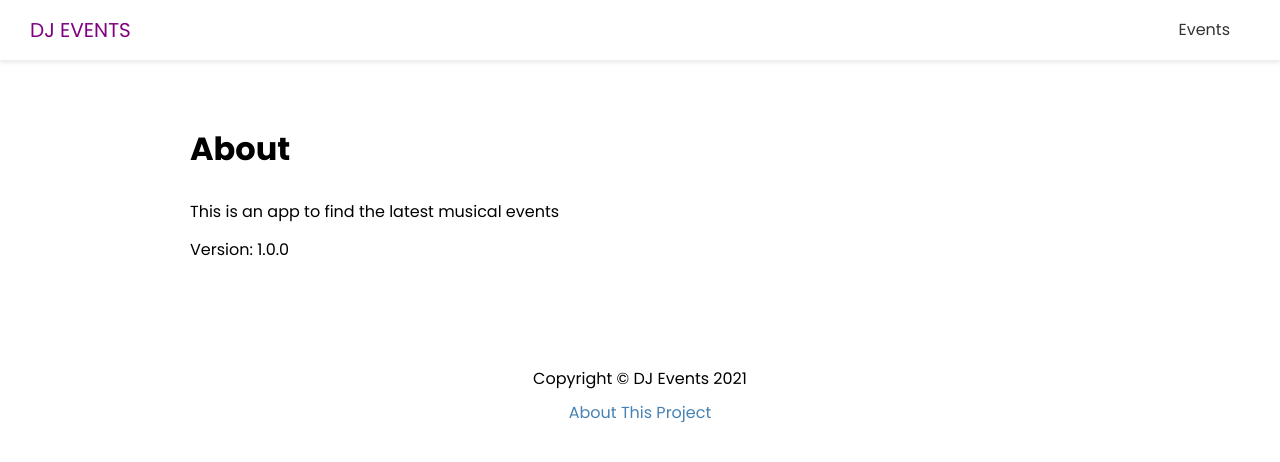
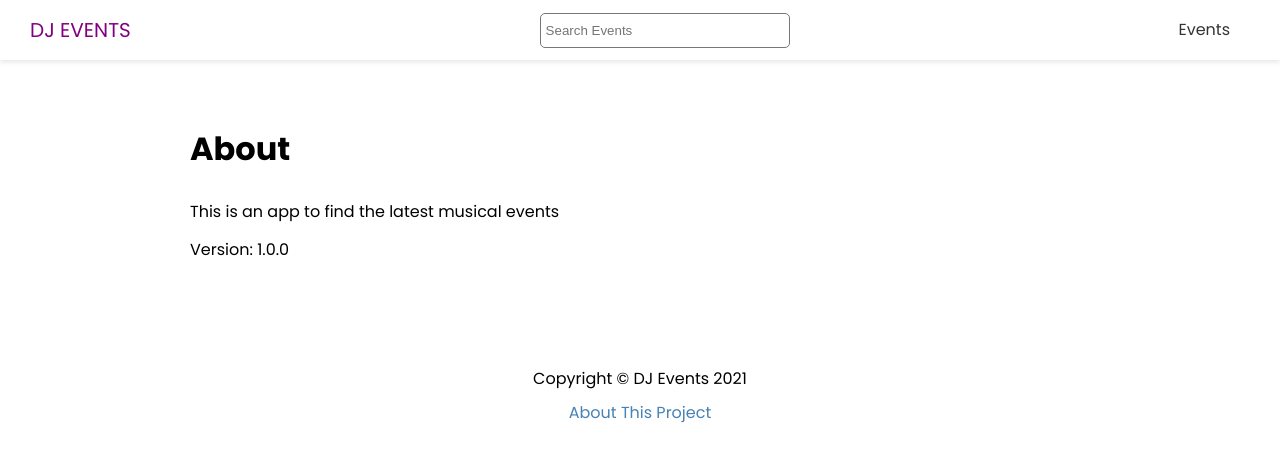
Before and after one commit to josephkem/Events-App, a Next.js app in the folder events-front/: page /about in a window 1280 px wide. Shown: the top 462 px of the page. Built offline with nearby package versions, Linux system fonts and the light colour scheme.

Commit message:
Created a search component to allow users to search for events and linked it to the search page

```diff
--- a/events-front/components/Header.js
+++ b/events-front/components/Header.js
@@ -1,4 +1,5 @@
 import Link from "next/link";
+import Search from "./Search";
 import styles from "../styles/Header.module.css";
 
 export default function Header() {
@@ -9,6 +10,7 @@
           <a>DJ Events</a>
         </Link>
       </div>
+      <Search />
       <nav>
         <ul>
           <li>
--- /dev/null
+++ b/events-front/components/Search.js
@@ -0,0 +1,26 @@
+import { useState } from "react";
+import { useRouter } from "next/router";
+import styles from "@/styles/Search.module.css";
+
+export default function Search() {
+  const [term, setTerm] = useState("");
+  const router = useRouter();
+
+  const handleSubmit = (e) => {
+    e.preventDefault();
+    router.push(`/events/search?term=${term}`);
+    setTerm("");
+  };
+  return (
+    <div className={styles.search}>
+      <form onSubmit={handleSubmit}>
+        <input
+          type="text"
+          value={term}
+          onChange={(e) => setTerm(e.target.value)}
+          placeholder="Search Events"
+        />
+      </form>
+    </div>
+  );
+}
--- a/events-front/pages/events/search.js
+++ b/events-front/pages/events/search.js
@@ -1,5 +1,5 @@
 import qs from "qs";
-import { useRouter } from "/next/router";
+import { useRouter } from "next/router";
 import Link from "next/link";
 import Layout from "@/components/Layout";
 import { API_URL } from "@/config/index";
@@ -10,7 +10,7 @@
 
   return (
     <Layout title="Search Results">
-      <Link href="/events">{"<"} Go Back</Link>
+      <Link href="/events">Go Back</Link>
       <h1>Search Results for {router.query.term}</h1>
       {events.length === 0 && <h3>No events to show</h3>}
 
--- /dev/null
+++ b/events-front/styles/Search.module.css
@@ -0,0 +1,7 @@
+.search input {
+  width: 250px;
+  height: 35px;
+  padding: 5px;
+  border: 1px #777 solid;
+  border-radius: 5px;
+}
```
